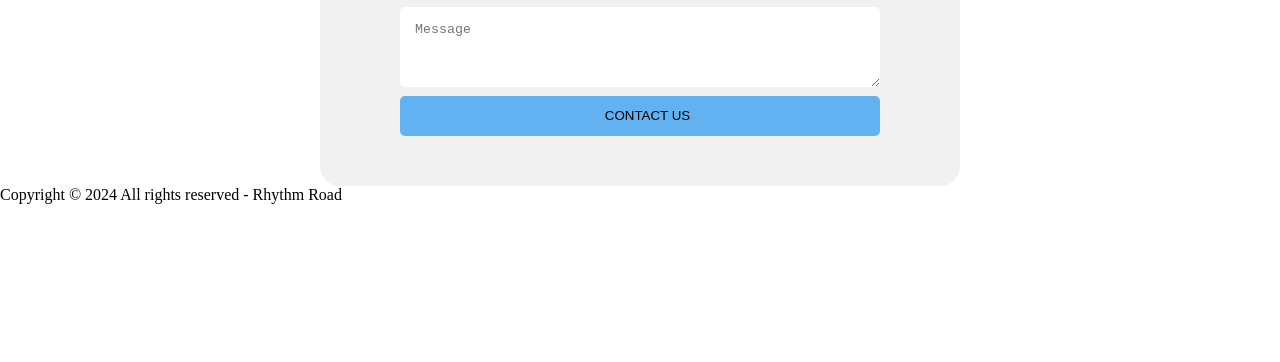
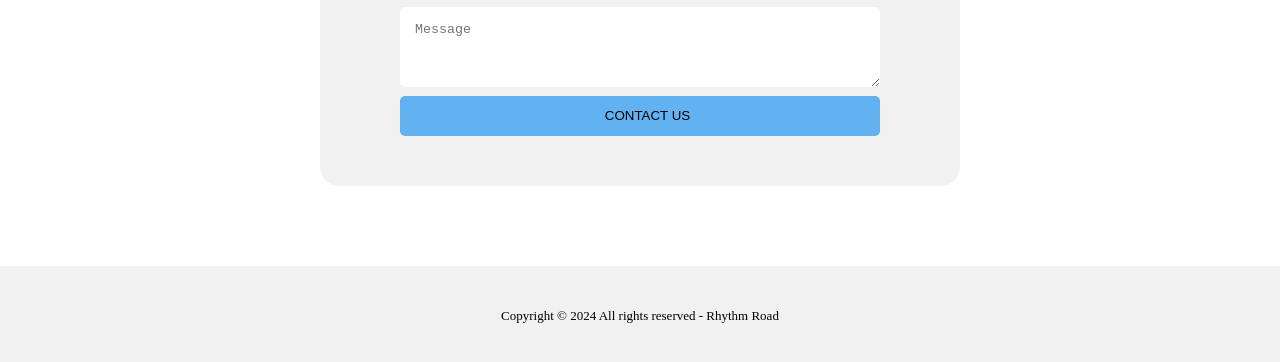
Before and after one commit to Roznrasho/Melodie-Meister, a plain HTML site: page index.html in a window 1280 px wide. Shown: the part 3757-4119 px from the top of the page. Before the commit the page ends 3961 px from the top, so only its background shows below. Drawn offline with Linux system fonts and the light colour scheme; a web font is replaced by a local one.

Commit message:
styled footer

```diff
--- a/style.css
+++ b/style.css
@@ -330,4 +330,13 @@ body {
       }
     }
   }
+  footer {
+    height: 100px;
+    display: flex;
+    align-items: center;
+    justify-content: center;
+    background-color: #F1F1F1;
+    margin-top: 80px;
+    font-size: small;
+  }
 }
```
